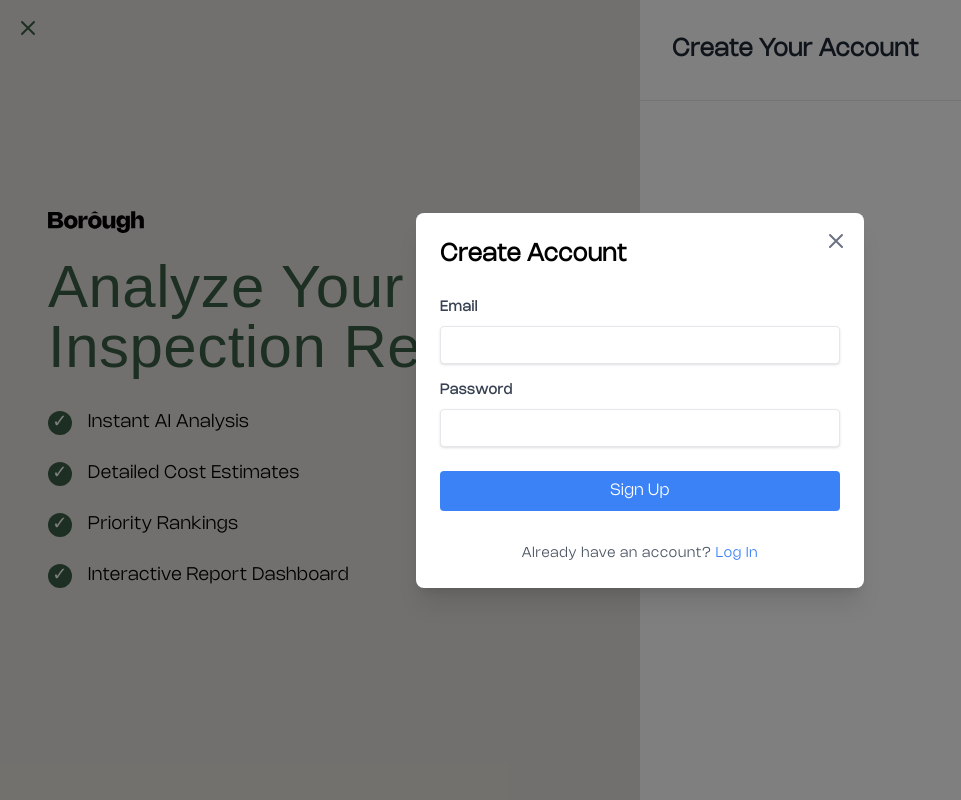
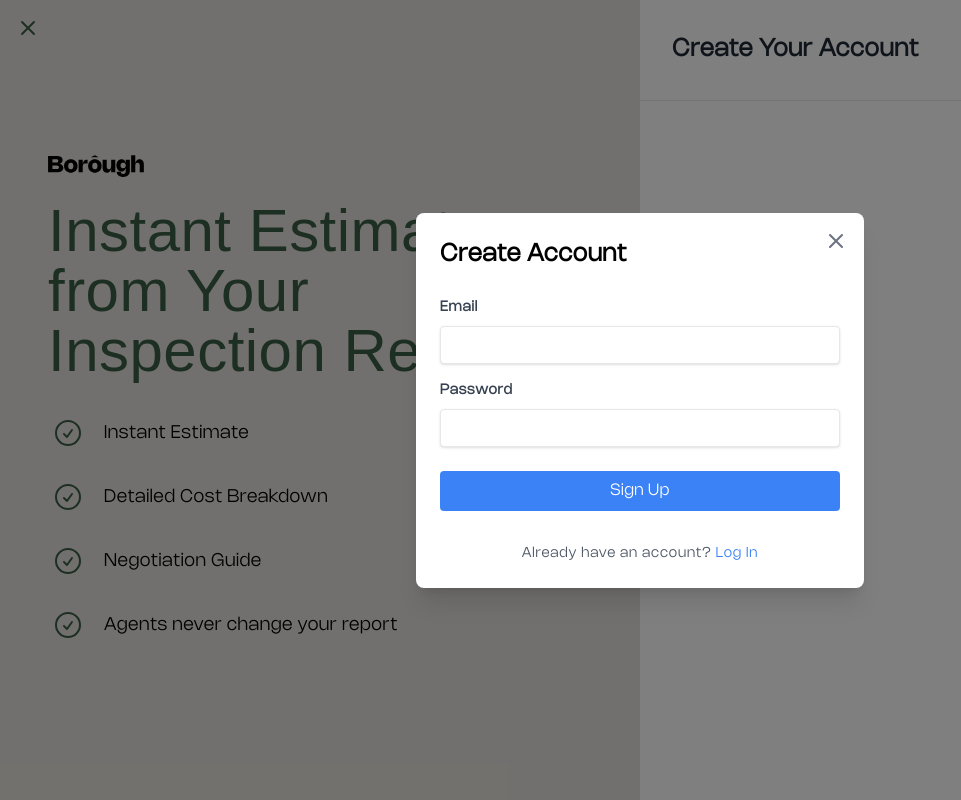
Before and after one commit to mitchellhart/borough, a React (Create React App) app in the folder ui/: page /payment in a window 1280 px wide. Shown: the whole page, without its empty margins (0-961 px from the left). Built offline with nearby package versions, Linux system fonts and the light colour scheme; no server answers.

Commit message:
updates subscribe page

```diff
--- a/ui/src/components/PaymentForm.jsx
+++ b/ui/src/components/PaymentForm.jsx
@@ -116,34 +116,34 @@ function PaymentForm() {
         <div className="flex-1 flex flex-col justify-center">
           <img src={BoroughLogo} alt="Borough" className="w-24 mb-6" />
           <h1 className="text-[#395E44] text-4xl sm:text-5xl lg:text-6xl font-nohemi leading-tight mb-8">
-            Analyze Your Home Inspection Report
+            Instant Estimate from Your Inspection Report
           </h1>
 
           {/* Feature list styled like landing page */}
           <div className="space-y-6">
             <div className="flex items-center space-x-4 text-lg">
-              <div className="w-6 h-6 rounded-full bg-[#395E44] flex items-center justify-center">
-                <span className="text-white">✓</span>
-              </div>
-              <span>Instant AI Analysis</span>
+              <svg xmlns="http://www.w3.org/2000/svg" fill="none" viewBox="0 0 24 24" strokeWidth="1.5" className="size-10 stroke-[#395E44] p-1">
+                <path strokeLinecap="round" strokeLinejoin="round" d="M9 12.75 11.25 15 15 9.75M21 12a9 9 0 1 1-18 0 9 9 0 0 1 18 0Z" />
+              </svg>
+              <span>Instant Estimate</span>
             </div>
             <div className="flex items-center space-x-4 text-lg">
-              <div className="w-6 h-6 rounded-full bg-[#395E44] flex items-center justify-center">
-                <span className="text-white">✓</span>
-              </div>
-              <span>Detailed Cost Estimates</span>
+              <svg xmlns="http://www.w3.org/2000/svg" fill="none" viewBox="0 0 24 24" strokeWidth="1.5" className="size-10 stroke-[#395E44] p-1">
+                <path strokeLinecap="round" strokeLinejoin="round" d="M9 12.75 11.25 15 15 9.75M21 12a9 9 0 1 1-18 0 9 9 0 0 1 18 0Z" />
+              </svg>
+              <span>Detailed Cost Breakdown</span>
             </div>
             <div className="flex items-center space-x-4 text-lg">
-              <div className="w-6 h-6 rounded-full bg-[#395E44] flex items-center justify-center">
-                <span className="text-white">✓</span>
-              </div>
-              <span>Priority Rankings</span>
+              <svg xmlns="http://www.w3.org/2000/svg" fill="none" viewBox="0 0 24 24" strokeWidth="1.5" className="size-10 stroke-[#395E44] p-1">
+                <path strokeLinecap="round" strokeLinejoin="round" d="M9 12.75 11.25 15 15 9.75M21 12a9 9 0 1 1-18 0 9 9 0 0 1 18 0Z" />
+              </svg>
+              <span>Negotiation Guide</span>
             </div>
             <div className="flex items-center space-x-4 text-lg">
-              <div className="w-6 h-6 rounded-full bg-[#395E44] flex items-center justify-center">
-                <span className="text-white">✓</span>
-              </div>
-              <span>Interactive Report Dashboard</span>
+              <svg xmlns="http://www.w3.org/2000/svg" fill="none" viewBox="0 0 24 24" strokeWidth="1.5" className="size-10 stroke-[#395E44] p-1">
+                <path strokeLinecap="round" strokeLinejoin="round" d="M9 12.75 11.25 15 15 9.75M21 12a9 9 0 1 1-18 0 9 9 0 0 1 18 0Z" />
+              </svg>
+              <span>Agents never change your report</span>
             </div>
           </div>
         </div>
@@ -164,7 +164,7 @@ function PaymentForm() {
         <div className="p-8 border-b border-gray-200 flex-shrink-0">
           <h2 className="text-2xl font-semibold text-gray-800">
             {showCheckout ? 'Checkout' :
-             !showAuth ? 'Choose Your Plan' : 'Create Your Account'}
+              !showAuth ? 'Choose Your Plan' : 'Create Your Account'}
           </h2>
         </div>
 
```
